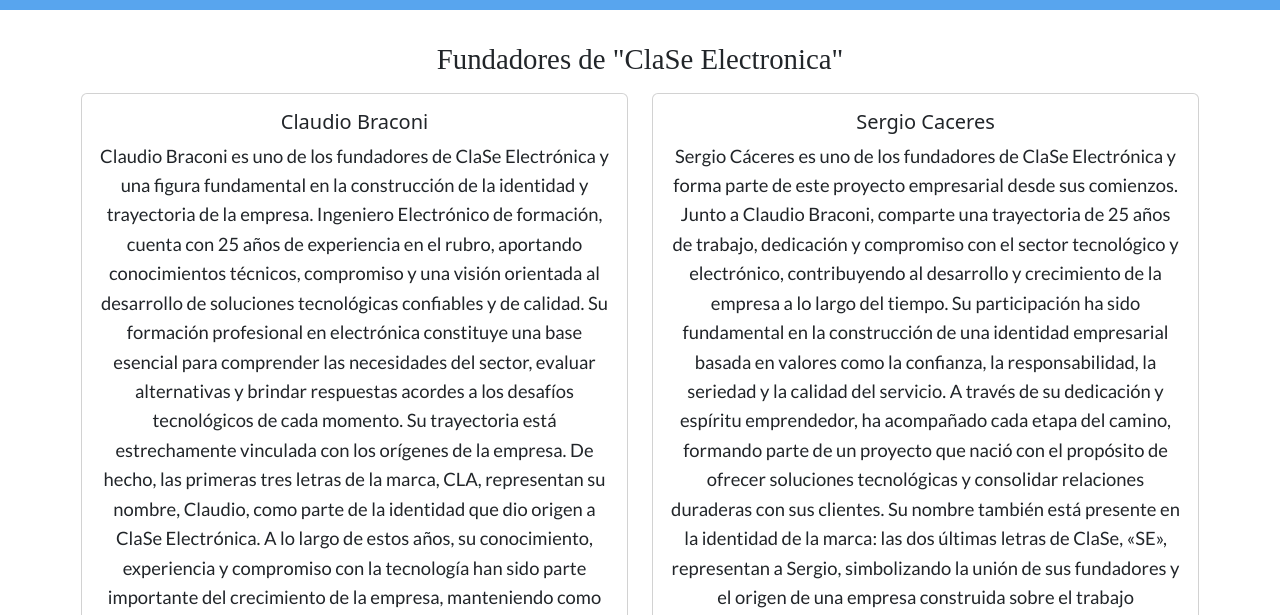
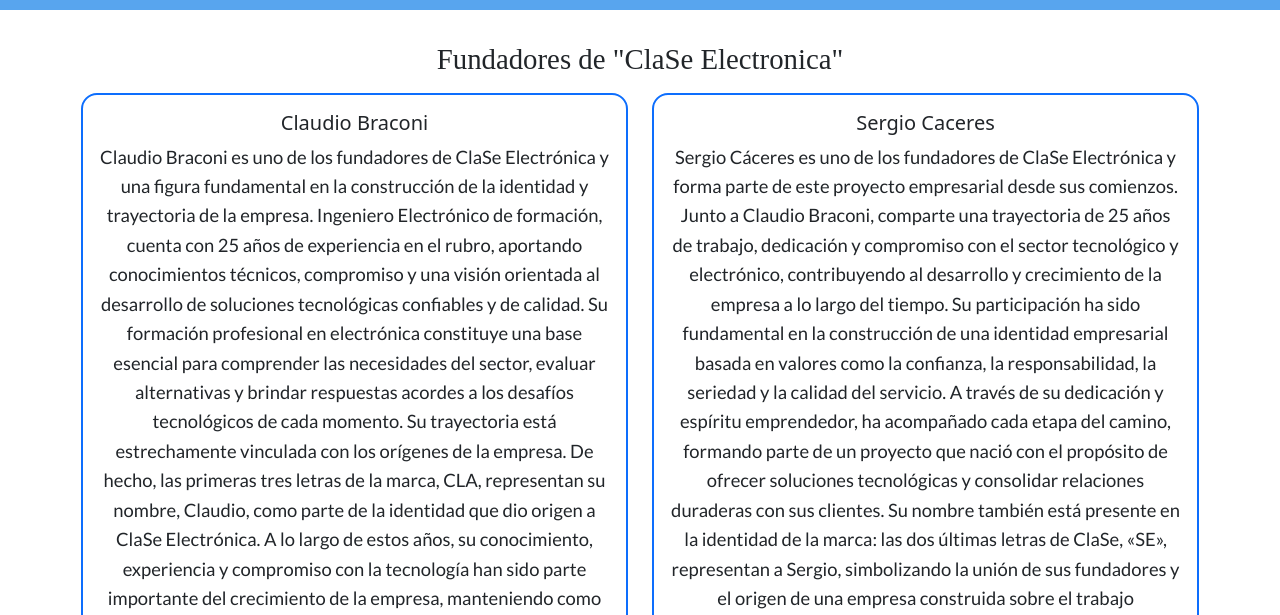
Before and after one commit to braconiesteban-byte/Proyecto-ClaSe, a plain HTML site: page pages/nosotros.html in a window 1280 px wide. Shown: the part 102-717 px from the top of the page. Drawn offline with nearby package versions, Linux system fonts and the light colour scheme; a web font is replaced by a local one.

Commit message:
style: cambios de diseño en la pagina de nosotros

```diff
--- a/pages/nosotros.html
+++ b/pages/nosotros.html
@@ -54,8 +54,8 @@
         <h1 class="fundadores-ClaSe">Fundadores de "ClaSe Electronica"</h1>
         <div class="row">
             <div class="col-sm-6 mb-3 mb-sm-0 ">
-                <div class="card">
-                    <div class="card-body">
+                <div class="card rounded-4 border border-primary border-2">
+                    <div class="card-body ">
                         <h5 class="card-title d-flex justify-content-center">Claudio Braconi</h5>
                         <p class="card-text">Claudio Braconi es uno de los fundadores de ClaSe Electrónica y una figura
                             fundamental en la construcción de la identidad y trayectoria de la empresa. Ingeniero
@@ -78,7 +78,7 @@
                 </div>
             </div>
             <div class="col-sm-6">
-                <div class="card">
+                <div class="card rounded-4 border border-primary border-2">
                     <div class="card-body">
                         <h5 class="card-title d-flex justify-content-center">Sergio Caceres</h5>
                         <p class="card-text">Sergio Cáceres es uno de los fundadores de ClaSe Electrónica y forma parte
```
